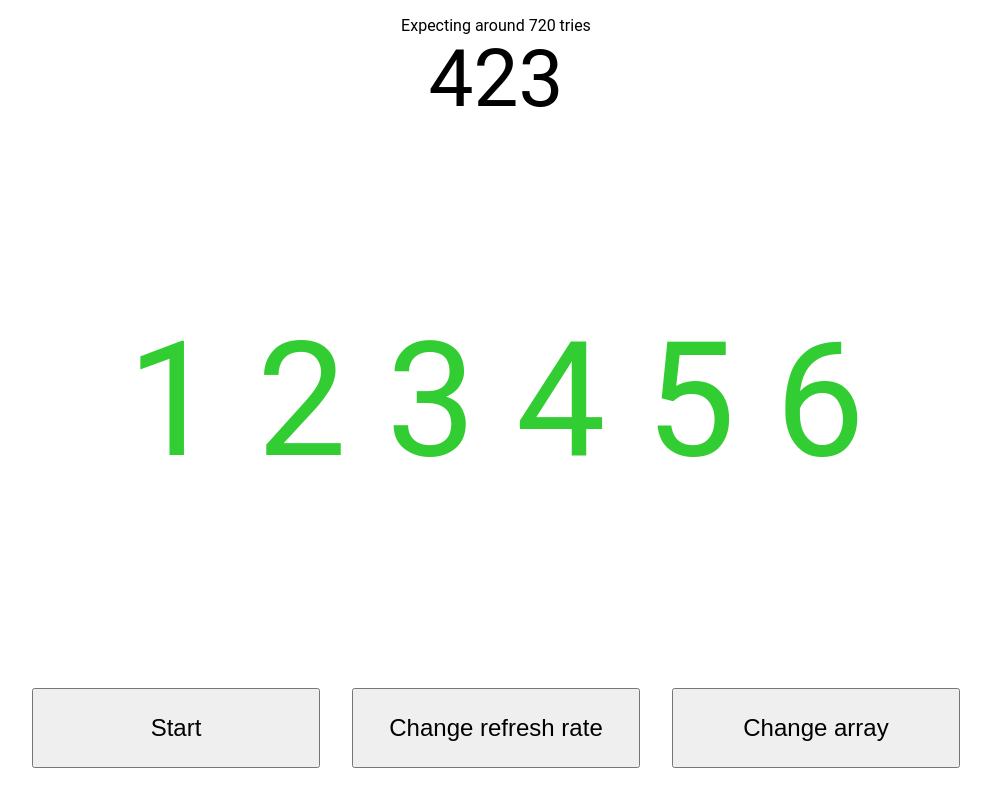
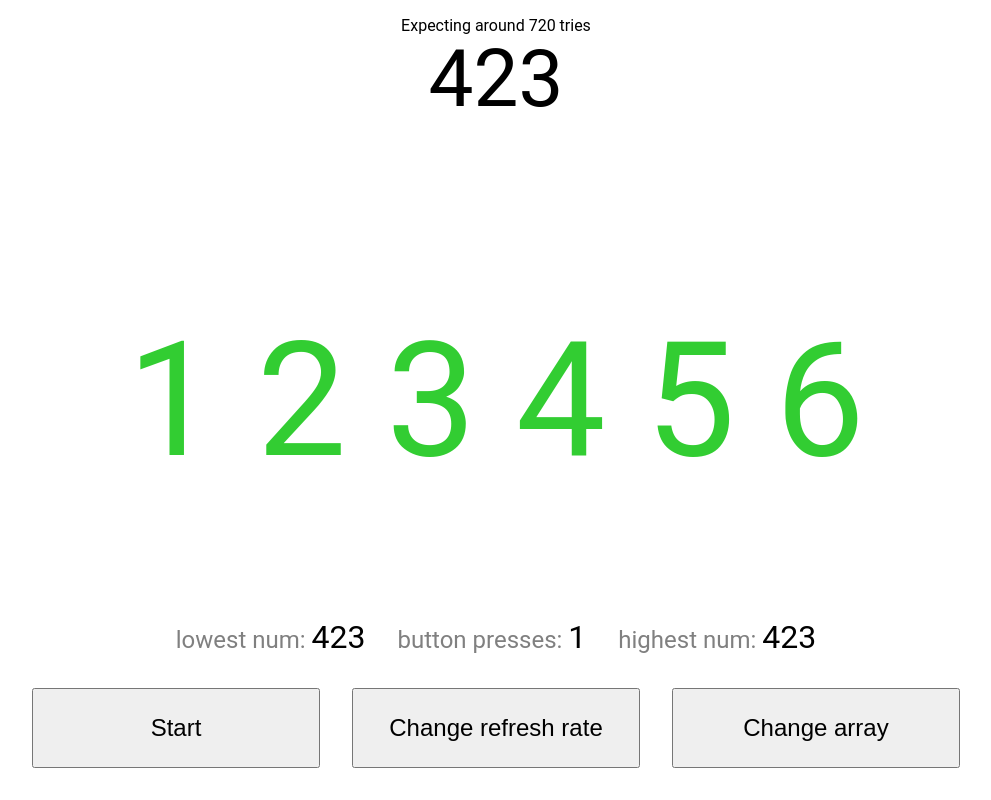
Before and after one commit to vojta-dev/sorting, a plain HTML site: page index.html in a window 1280 px wide. Both pictures are taken after a click on the button "Start". Shown: the whole page, without its empty margins (144-1135 px from the left). Drawn offline with Linux system fonts and the light colour scheme.

Commit message:
Add stats cause my friend told me to

```diff
--- a/index.html
+++ b/index.html
@@ -18,6 +18,11 @@
     <div id="counter"></div>
     <div id="expectation"></div>
     <div id="array"></div>
+    <div id="stats">
+      <div id="lowestNum"></div>
+      <div id="buttonPresses"></div>
+      <div id="highestNum"></div>
+    </div>
     <div id="buttons">
       <button id="startstop">Start</button>
       <button id="changeRefreshRate">Change refresh rate</button>
--- a/main.js
+++ b/main.js
@@ -20,8 +20,13 @@ onclick('startstop', (element) => {
     running = false;
     element.innerText = 'Start';
     promiseResolve();
+    displayStats();
   }
 });
+
+let buttonPresses = 0;
+let lowestNumOfTries = Infinity;
+let highestNumOfTries = 0;
 
 let running = false;
 let refreshRate = 0;
@@ -74,12 +79,23 @@ const bogoSort = async (arr) => {
     await displayArray(array, counter);
   }
 
-  if (running) document.getElementById('array').style.color = 'limegreen';
+  if (running) {
+    document.getElementById('array').style.color = 'limegreen';
+    if (counter > highestNumOfTries) highestNumOfTries = counter;
+    if (counter < lowestNumOfTries) lowestNumOfTries = counter;
+  }
 
   stop();
 };
 
+const displayStats = () => {
+  document.getElementById('lowestNum').innerText = lowestNumOfTries;
+  document.getElementById('highestNum').innerText = highestNumOfTries;
+  document.getElementById('buttonPresses').innerText = buttonPresses;
+};
+
 const start = () => {
+  buttonPresses++;
   const startingArray = [...new Array(startingArrayLength + 1).keys()].slice(1);
   document.getElementById('expectation').innerText = `Expecting around ${startingArray.reduce((a, b) => a * b)} tries`;
   document.getElementById('array').style.color = '';
@@ -92,4 +108,5 @@ const stop = () => {
   document.getElementById('startstop').innerText = 'Start';
   running = false;
   promiseResolve();
+  displayStats();
 };
--- a/style.css
+++ b/style.css
@@ -28,6 +28,33 @@ main {
   font-size: 10rem;
 }
 
+#stats {
+  position: absolute;
+  bottom: 9rem;
+  display: flex;
+  gap: 2rem;
+  font-size: 2rem;
+}
+
+#stats div {
+  text-align: center;
+}
+
+#stats div::before {
+  color: gray;
+  font-size: 1.5rem;
+}
+
+#lowestNum::before {
+  content: 'lowest num: ';
+}
+#buttonPresses::before {
+  content: 'button presses: ';
+}
+#highestNum::before {
+  content: 'highest num: ';
+}
+
 #buttons {
   position: absolute;
   bottom: 2rem;
```
